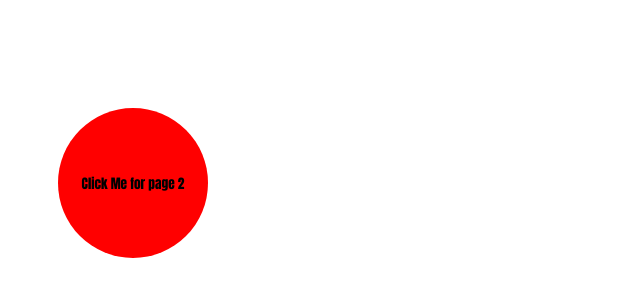
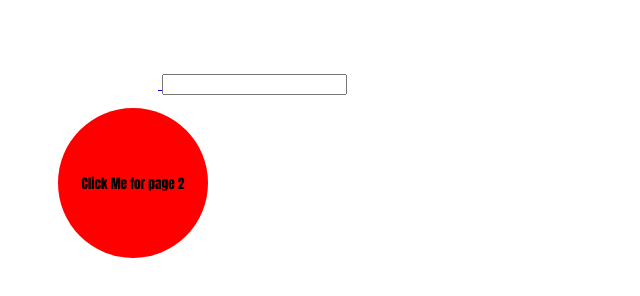
Before and after one commit to Mitosek/my-first-website, a plain HTML site: page page3.html in a window 1280 px wide. Shown: the whole page, without its empty margins (0-640 px from the left). Drawn offline with Linux system fonts and the light colour scheme.

Commit message:
Update page3.html

```diff
--- a/page3.html
+++ b/page3.html
@@ -10,5 +10,6 @@
     <a href="page2.html">
         <button class="button1">Click Me for page 2</button>
     </a>
+    <input id="display">
 </body>
 </html>
```
